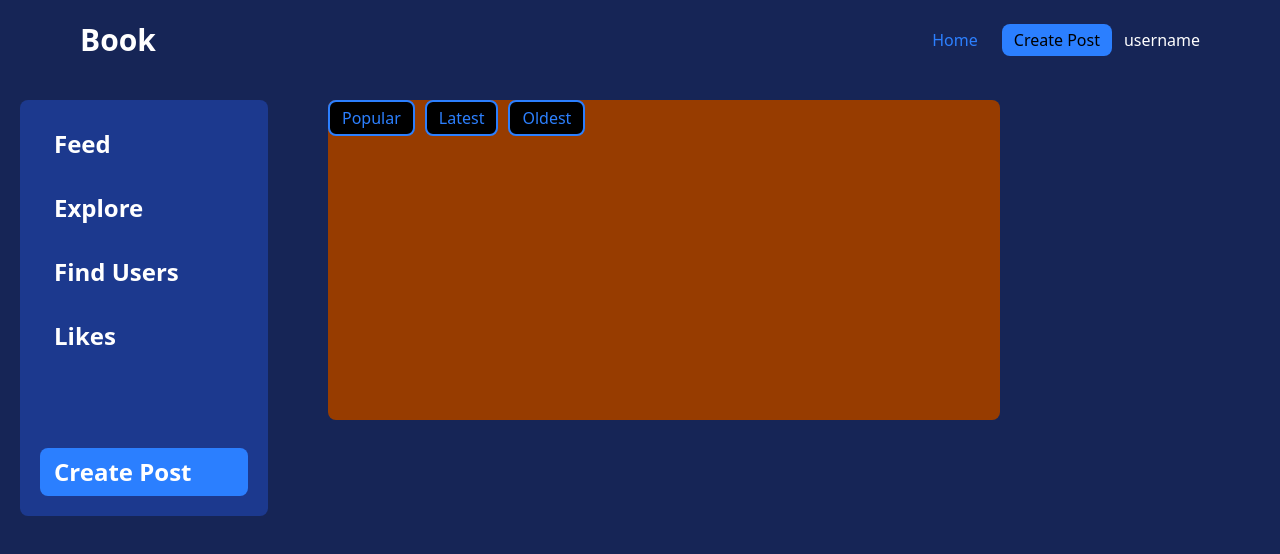
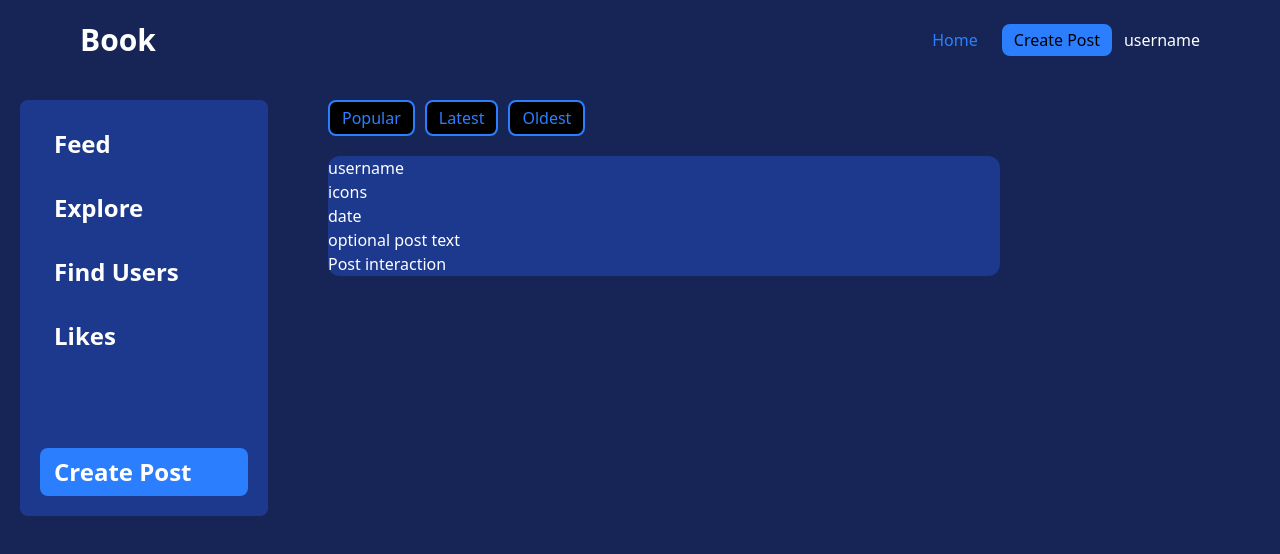
Before and after one commit to JyrexRonaldo/odin-book, a React (Vite) app in the folder frontend/: page / in a window 1280 px wide. Shown: the top 554 px of the page. Built offline with nearby package versions, Linux system fonts and the light colour scheme.

Commit message:
Add post component

```diff
--- a/frontend/src/components/PostComponent/PostComponent.jsx
+++ b/frontend/src/components/PostComponent/PostComponent.jsx
@@ -1,7 +1,16 @@
 function PostComponent() {
     return (
         <>
-            <div className="hello"></div>
+            <div className="bg-blue-900 rounded-xl text-white">
+                <div><p>username</p></div>
+                <div><img src="" alt="" /></div>
+                <div><p>icons</p></div>
+                <div><p>date</p></div>
+                <div><p>optional post text</p></div>
+                <div><p>Post interaction</p></div>
+
+
+            </div>
         </>
     )
 }
--- a/frontend/src/components/PostListComponent/PostListComponent.jsx
+++ b/frontend/src/components/PostListComponent/PostListComponent.jsx
@@ -1,3 +1,4 @@
+import PostComponent from '../PostComponent/PostComponent'
 import { useState } from 'react'
 
 function PostListComponent() {
@@ -25,7 +26,7 @@ function PostListComponent() {
     }
 
     return (
-        <div className="mx-5 inline-block h-80 w-full max-w-2xl self-start rounded-lg bg-amber-800 lg:min-w-2xl">
+        <div className=" mx-5 flex flex-col gap-5 w-full max-w-2xl self-start rounded-lg lg:min-w-2xl">
             <nav className="flex gap-2.5">
                 <button
                     onClick={handleSelect}
@@ -46,7 +47,9 @@ function PostListComponent() {
                     Oldest
                 </button>
             </nav>
-            <div></div>
+            <div>
+                <PostComponent />
+            </div>
         </div>
     )
 }
```
